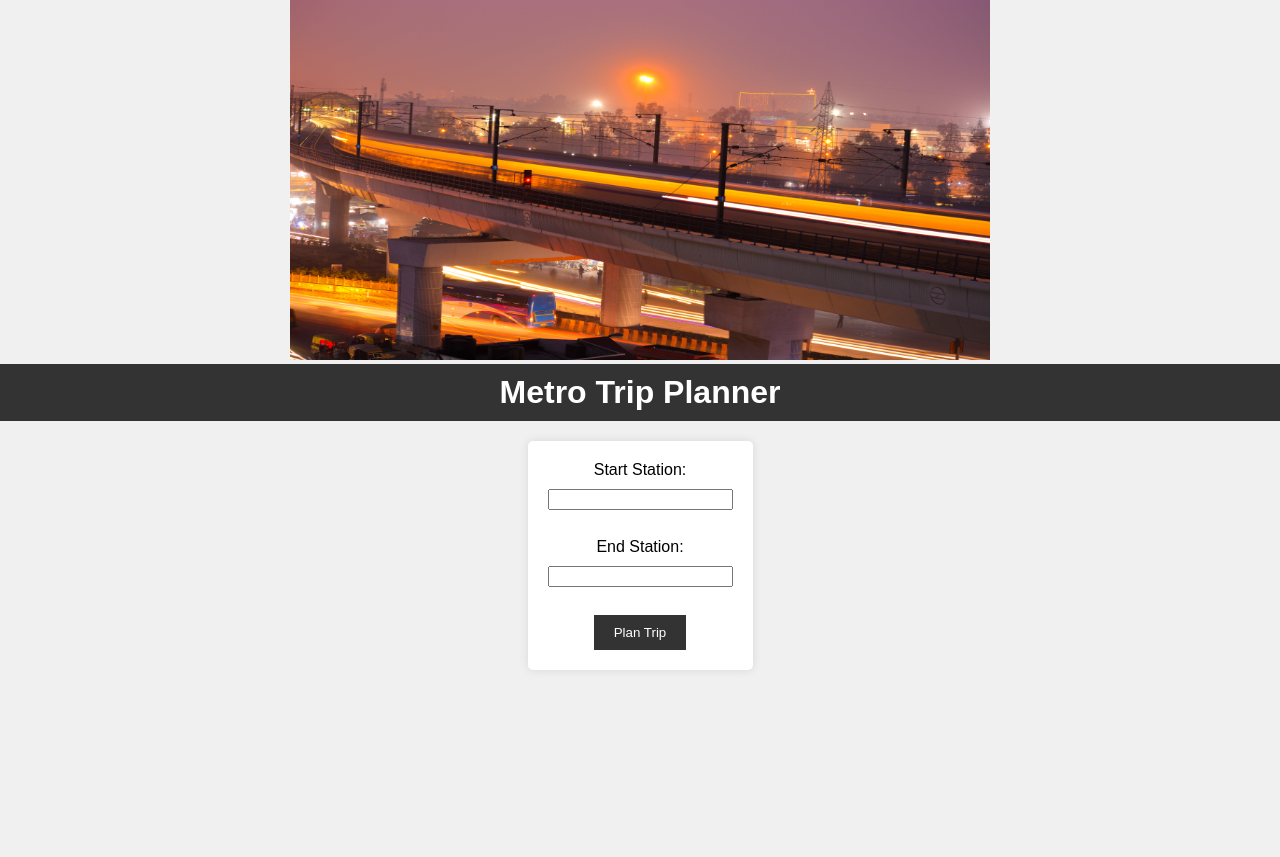
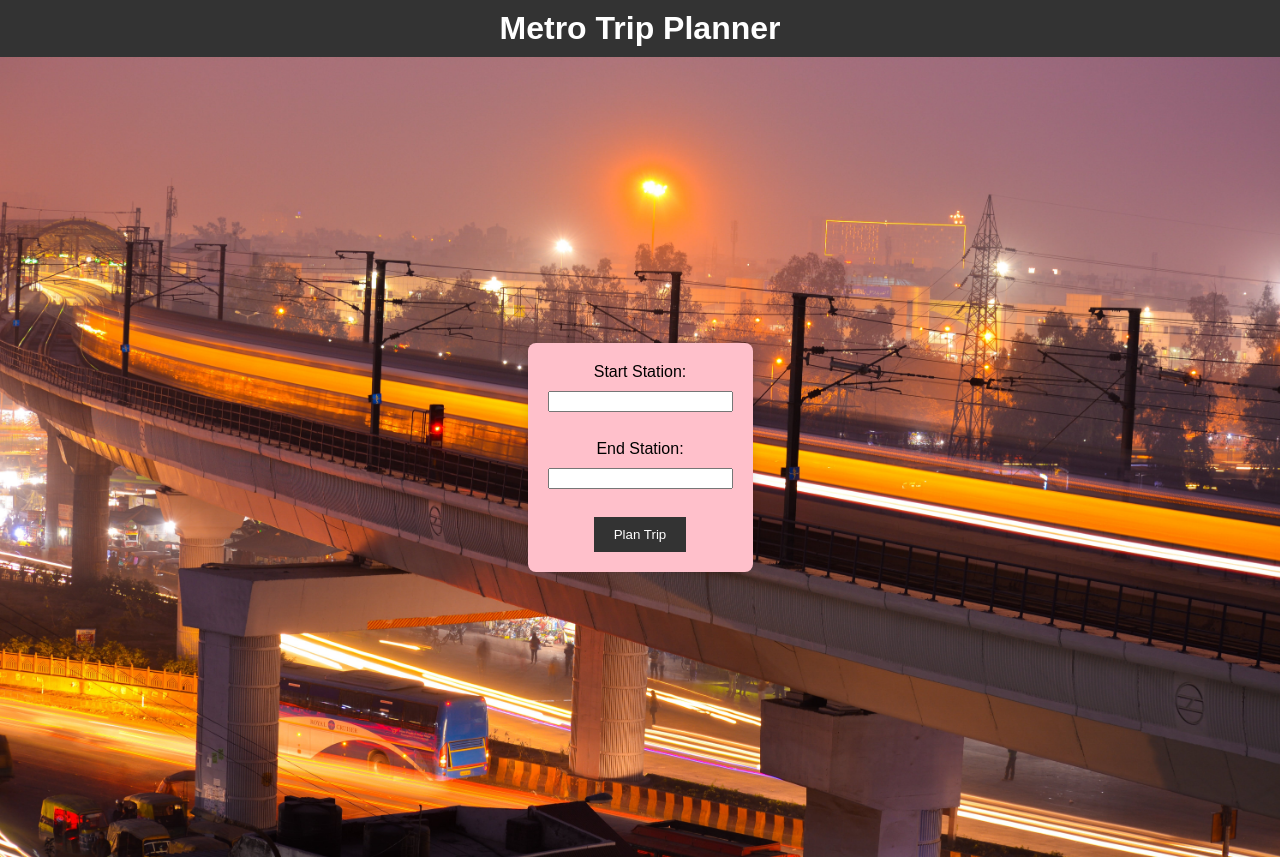
Before and after one commit to Voyager-Onishem/DSA-Project, a Flask app: page / in a window 1280 px wide. Before the commit the page ends 670 px from the top, so only its background shows below. Run offline with Flask 3, Linux system fonts and the light colour scheme; parts of the project's set-up code (start-up, migrations or seed data) failed here and were passed over.

Commit message:
Second commit

```diff
--- a/app/templates/index.html
+++ b/app/templates/index.html
@@ -5,9 +5,8 @@
     <link rel="stylesheet" type="text/css" href="styles.css">
 </head>
 <body>
+    <h1>Metro Trip Planner</h1>
     <div class="bg">
-        <img class="logo" src="assets/bg.jpg" height="360" width="700"/>
-        <h1>Metro Trip Planner</h1>
         <form id="trip-form">
             <label for="start-station">Start Station:</label>
             <input type="text" id="start-station" name="start" required>
--- a/app/templates/result.html
+++ b/app/templates/result.html
@@ -11,7 +11,7 @@
         <h1> Take {{routeInformation}} to go from {{startStation}} to {{endStation}}</h1>
         <!-- Route information will be dynamically added here -->
     </ul>
-    <a href="index.html">Back to Planning</a>
+    <a href="index.html">Clicl Here to go Back to Planning</a>
 </body>
 <script src="app.js"></script>
 </html>
--- a/app/templates/styles.css
+++ b/app/templates/styles.css
@@ -4,7 +4,28 @@ body {
     background-color: #f0f0f0;
     margin: 0;
     padding: 0;
+    background-image: url('assets/bg.jpg');
+    background-repeat: no-repeat;
+    background-size: cover;
 }
+
+.bg {
+    display: flex;
+    justify-content: center;
+    align-items: center;
+    height: 100vh;
+}
+
+#trip-form {
+    background-color: pink;
+    padding: 20px;
+    border-radius: 8px;
+}
+a {
+    font-size: 20px;
+    font-weight: bold;
+}
+
 
 h1 {
     background-color: #333;
```
